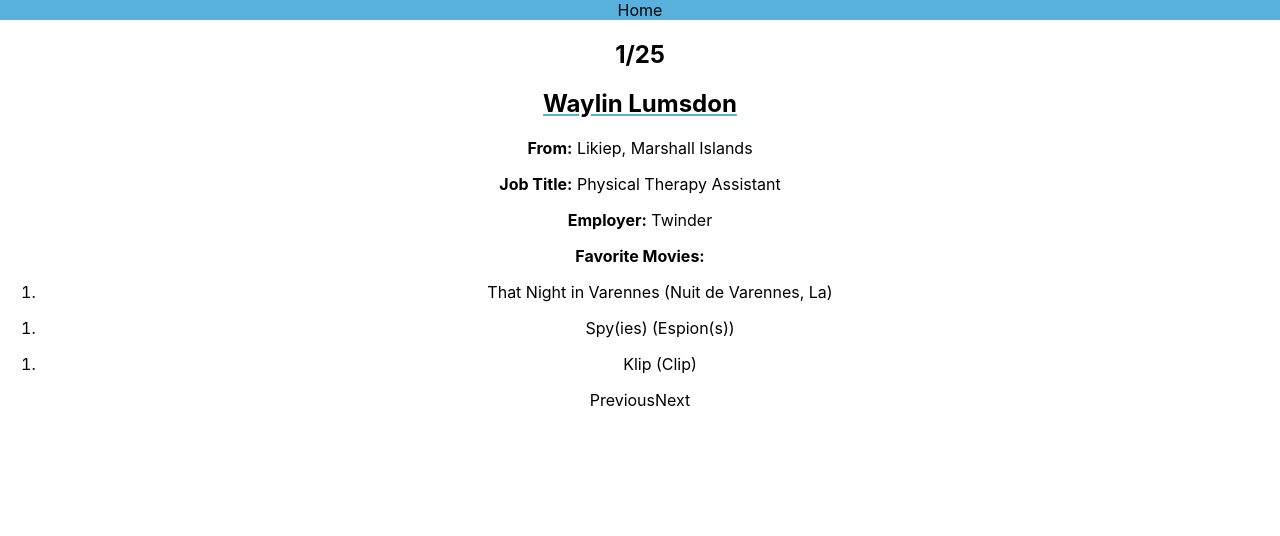
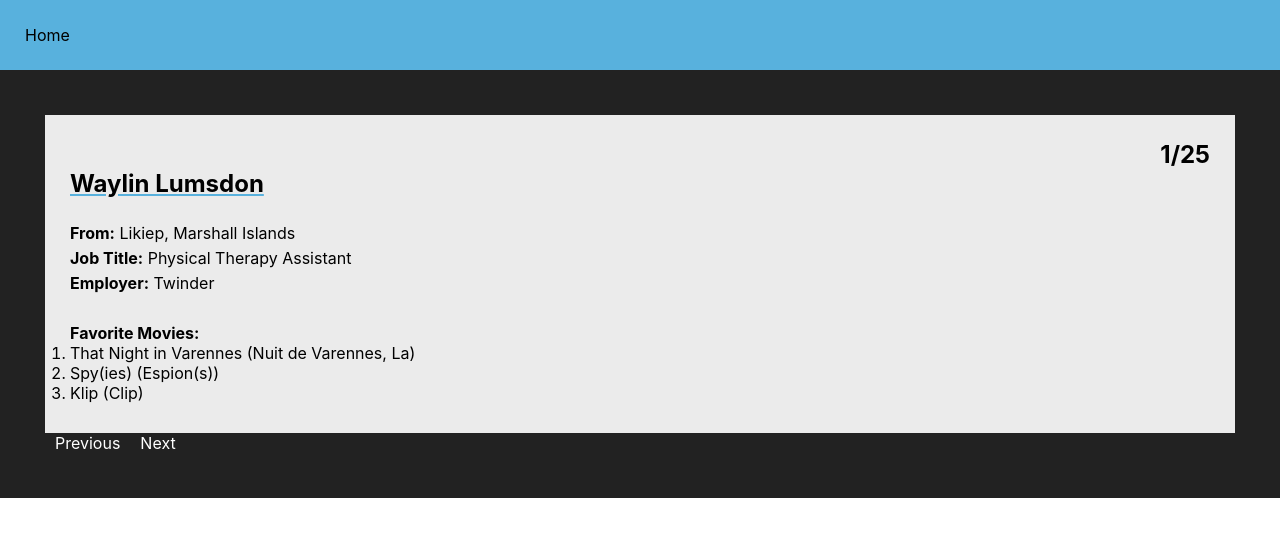
Before and after one commit to CathyRichardson/user-directory-app, a React (Create React App) app: page / in a window 1280 px wide. Shown: the top 536 px of the page. Built offline with nearby package versions, Linux system fonts and the light colour scheme.

Commit message:
working on css formating

```diff
--- a/src/App.css
+++ b/src/App.css
@@ -1,5 +1,10 @@
+* {
+  padding: 0;
+  margin: 0;
+}
+
 .App {
-  text-align: center;
+  text-align: left;
 }
 
 .App-logo {
@@ -39,6 +44,7 @@
 
 nav {
   background-color: #58B1DD;
+  padding: 25px;
 }
 
 .bold {
@@ -49,3 +55,26 @@ h1 {
   text-decoration: underline;
   text-decoration-color: #58B1DD;
 }
+
+.background {
+  background-color: #222222;
+  padding: 45px;
+}
+
+section {
+  background-color: #EBEBEB;
+  padding: 25px;
+}
+
+a {
+  color: white;
+  padding: 10px;
+}
+
+h2 {
+  text-align: right;
+}
+
+p {
+  margin: 5px 0px;
+}
--- a/src/App.js
+++ b/src/App.js
@@ -20,14 +20,21 @@ class App extends React.Component {
           <section>
             <h2>{`${data[0].id}/${data.length}`}</h2>
             <h1>{`${data[0].name.first} ${data[0].name.last}`}</h1>
+            <br />
             <p> <span class="bold">From:</span> {`${data[0].city}, ${data[0].country}`}</p>
             <p> <span class="bold">Job Title:</span> {data[0].title} </p>
             <p> <span class="bold">Employer:</span> {data[0].employer} </p>
+            <br />
             <p> <span class="bold">Favorite Movies:</span>
-              {data[0].favoriteMovies.map((e, i) => <ol> <li key={i}>  {e} </li> </ol>)} </p>
+              <ol>
+                {data[0].favoriteMovies.map((e, i) => <li key={i}> {e} </li>)}
+              </ol>
+            </p>
           </section>
-          <a>Previous</a>
-          <a>Next</a>
+          <footer>
+            <a>Previous</a>
+            <a>Next</a>
+          </footer>
         </div>
       </div>
     );
```
